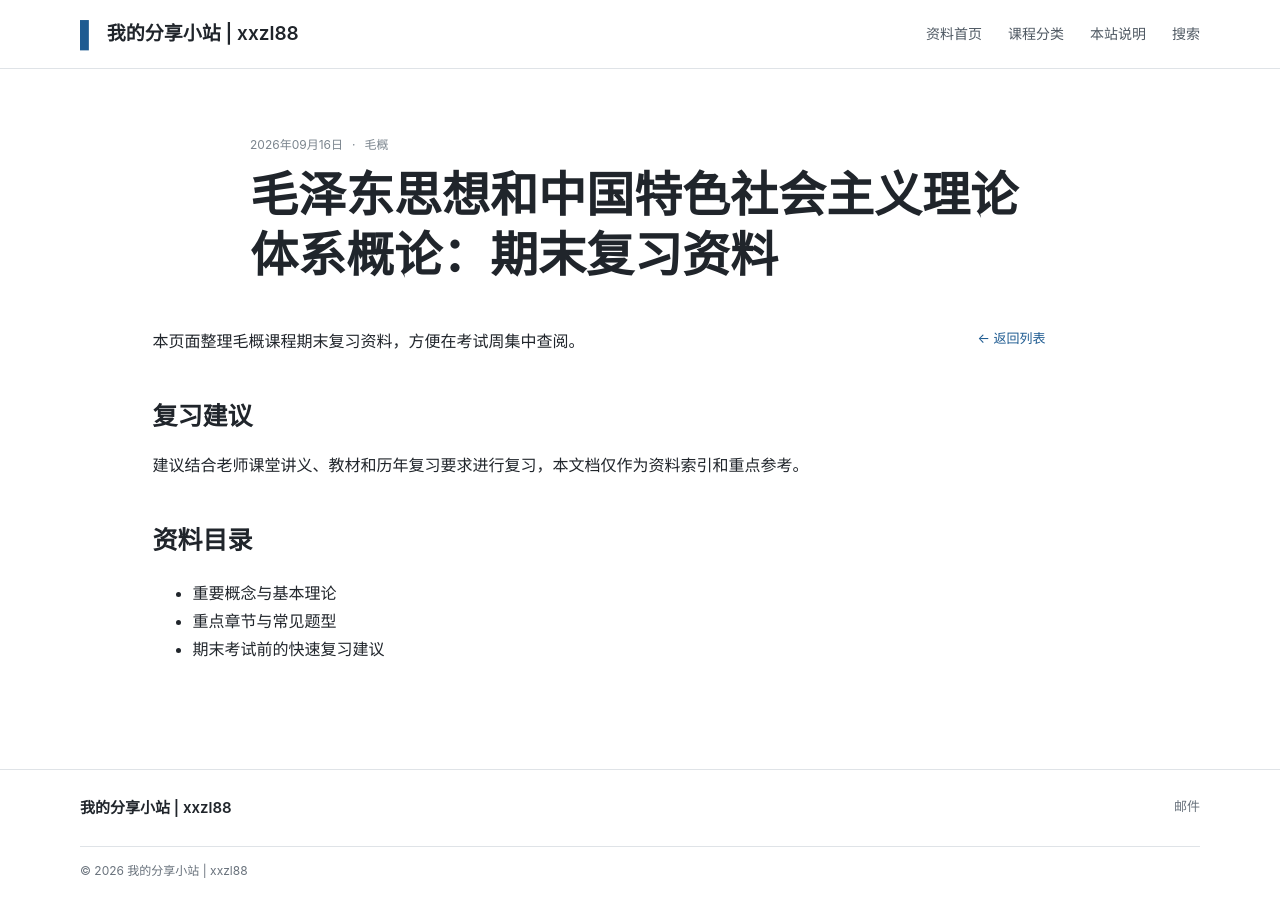
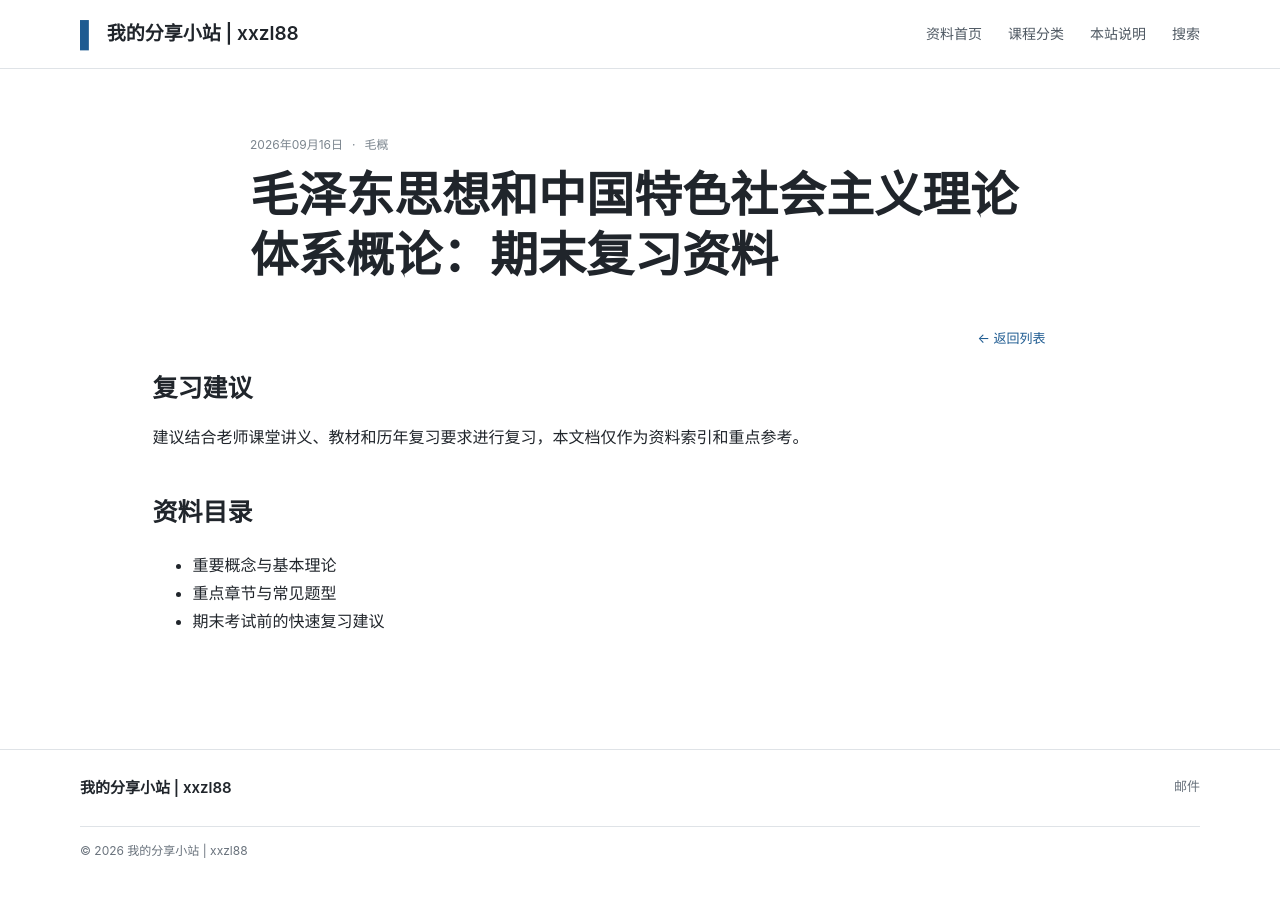
Before and after one commit to xxzl88/csu, a Jekyll site: the page built from _posts/2026-09-16-welcome.md, in a window 1280 px wide. Built offline with Jekyll 4.4.1, drawn with Linux system fonts in a browser that asks for light colours.

Commit message:
Update 2026-09-16-welcome.md

```diff
--- a/_posts/2026-09-16-welcome.md
+++ b/_posts/2026-09-16-welcome.md
@@ -6,8 +6,6 @@ categories: [毛概]
 tags: [期末复习, 重点整理]
 featured: true
 ---
-
-本页面整理毛概课程期末复习资料，方便在考试周集中查阅。
 
 <!--more-->
 
```
